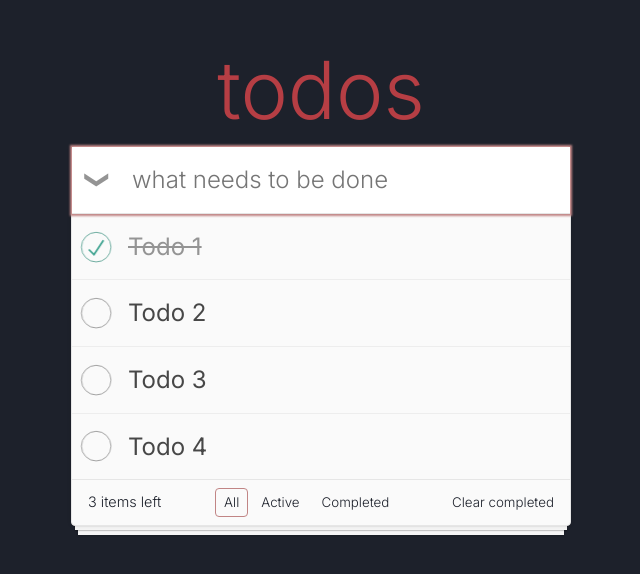
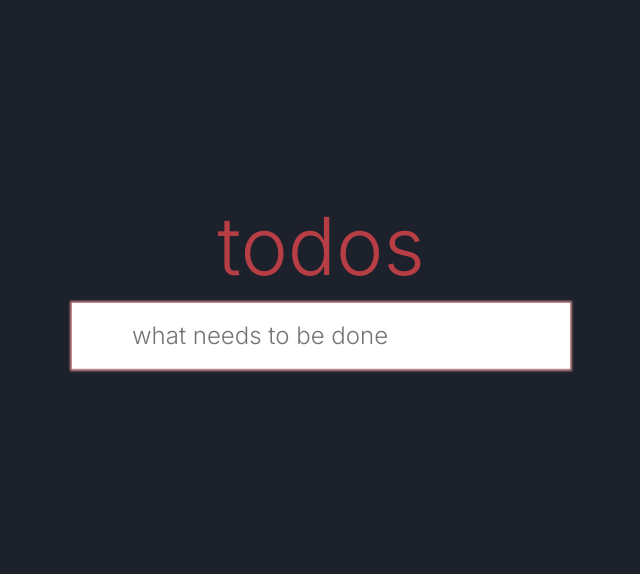
Before and after one commit to weasel-0/Todo, a Svelte app: page / in a window 1280 px wide. Shown: the part 120-694 px from the top of the page, without its empty margins (319-959 px from the left). Built offline with nearby package versions, Linux system fonts and the light colour scheme.

Commit message:
added: Persistent storage

```diff
--- a/src/components/Todo.svelte
+++ b/src/components/Todo.svelte
@@ -31,13 +31,15 @@
 
     function handleBlur(event, id) {
         let targetElement = event.target
-        let newTodo = targetElement.vlaue
+        let newTodo = targetElement.value
 
         editTodo(id, newTodo)
         targetElement.blur()
         editing = false
     }
 </script>
+
+<!-- svelte-ignore a11y-autofocus -->
 
 <li class:editing class="todo">
     <div class="todo-item">
@@ -51,10 +53,13 @@
             />
             <label aria-label="check todo" class="todo-check" for="todo" />
         </div>
+
         <span
             on:dblclick={toggleEdit}
             class:completed={todo.completed}
             class="todo-text"
+            tabindex="0"
+            role="button"
         >
             {todo.text}
         </span>
--- a/src/components/Todos.svelte
+++ b/src/components/Todos.svelte
@@ -4,24 +4,26 @@
     import TodosLeft from '$root/components/TodosLeft.svelte'
     import FilterTodos from '$root/components/FilterTodos.svelte'
     import ClearTodos from '$root/components/ClearTodos.svelte'
+    import { useStorage } from '$root/stores/useStorage'
 
-    //state
-    let todos = [
-        { id: '1e4a59703af84', text: 'Todo 1', completed: true },
-        { id: '9e09bcd7b9349', text: 'Todo 2', completed: false },
-        { id: '9e4273a51a37c', text: 'Todo 3', completed: false },
-        { id: '53ae48bf605cc', text: 'Todo 4', completed: false },
-    ]
+    //using stores
+    let todos = useStorage('todos', [])
+    //using localstorage
+    // let todos = JSON.parse(localStorage.getItem('todos')) ?? []
+
+    // $: {
+    //     localStorage.setItem('todos', JSON.stringify(todos))
+    // }
 
     let selectedFilter = 'all'
     //debug
     $: console.log(todos)
 
     //computed values
-    $: todosAmount = todos.length
-    $: incompleteTodos = todos.filter((todo) => !todo.completed).length
-    $: filteredTodos = filterTodos(todos, selectedFilter)
-    $: completedTodos = todos.filter((todo) => todo.completed).length
+    $: todosAmount = $todos.length
+    $: incompleteTodos = $todos.filter((todo) => !todo.completed).length
+    $: filteredTodos = filterTodos($todos, selectedFilter)
+    $: completedTodos = $todos.filter((todo) => todo.completed).length
 
     //methods
     function generateRandomId() {
@@ -34,19 +36,19 @@
             text: todo,
             completed: false,
         }
-        todos = [...todos, newTodo]
+        $todos = [...$todos, newTodo]
     }
 
     function toggleCompleted(event) {
         let { checked } = event.target
-        todos = todos.map((todo) => ({
+        $todos = $todos.map((todo) => ({
             ...todo,
             completed: checked,
         }))
     }
 
     function completeTodo(id) {
-        todos = todos.map((todo) => {
+        $todos = $todos.map((todo) => {
             if (todo.id === id) {
                 todo.completed = !todo.completed
             }
@@ -55,12 +57,12 @@
     }
 
     function removeTodo(id) {
-        todos = todos.filter((todo) => todo.id !== id)
+        $todos = $todos.filter((todo) => todo.id !== id)
     }
 
     function editTodo(id, newTodo) {
-        let currentTodo = todos.findIndex((todo) => todo.id === id)
-        todos[currentTodo].text = newTodo
+        let currentTodo = $todos.findIndex((todo) => todo.id === id)
+        $todos[currentTodo].text = newTodo
     }
 
     function setFilter(newFilter) {
@@ -79,7 +81,7 @@
     }
 
     function clearCompleted() {
-        todos = todos.filter((todo) => todo.completed !== true)
+        $todos = $todos.filter((todo) => todo.completed !== true)
     }
 </script>
 
--- /dev/null
+++ b/src/stores/useStorage.js
@@ -0,0 +1,16 @@
+import { writable } from 'svelte/store'
+
+export function useStorage(key, initialValue) {
+    let serialize = JSON.stringify
+    let deserialize = JSON.parse
+
+    // get stored value
+    let storedValue = deserialize(localStorage.getItem(key))
+
+    // if value exists return it otherwise use initial value
+    let store = writable(storedValue ? storedValue : initialValue)
+    // subscribe to the store and update local storage when it changes
+    store.subscribe((value) => localStorage.setItem(key, serialize(value)))
+
+    return store
+}
```
